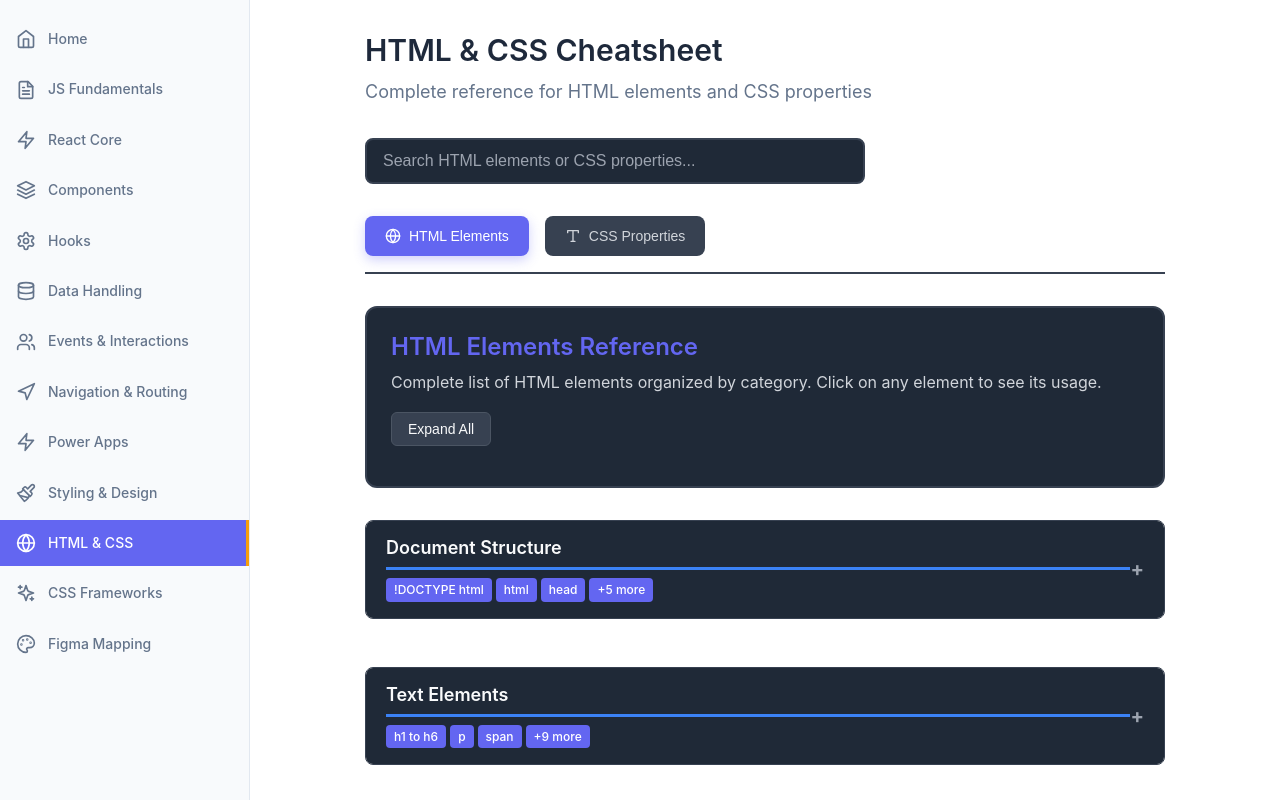
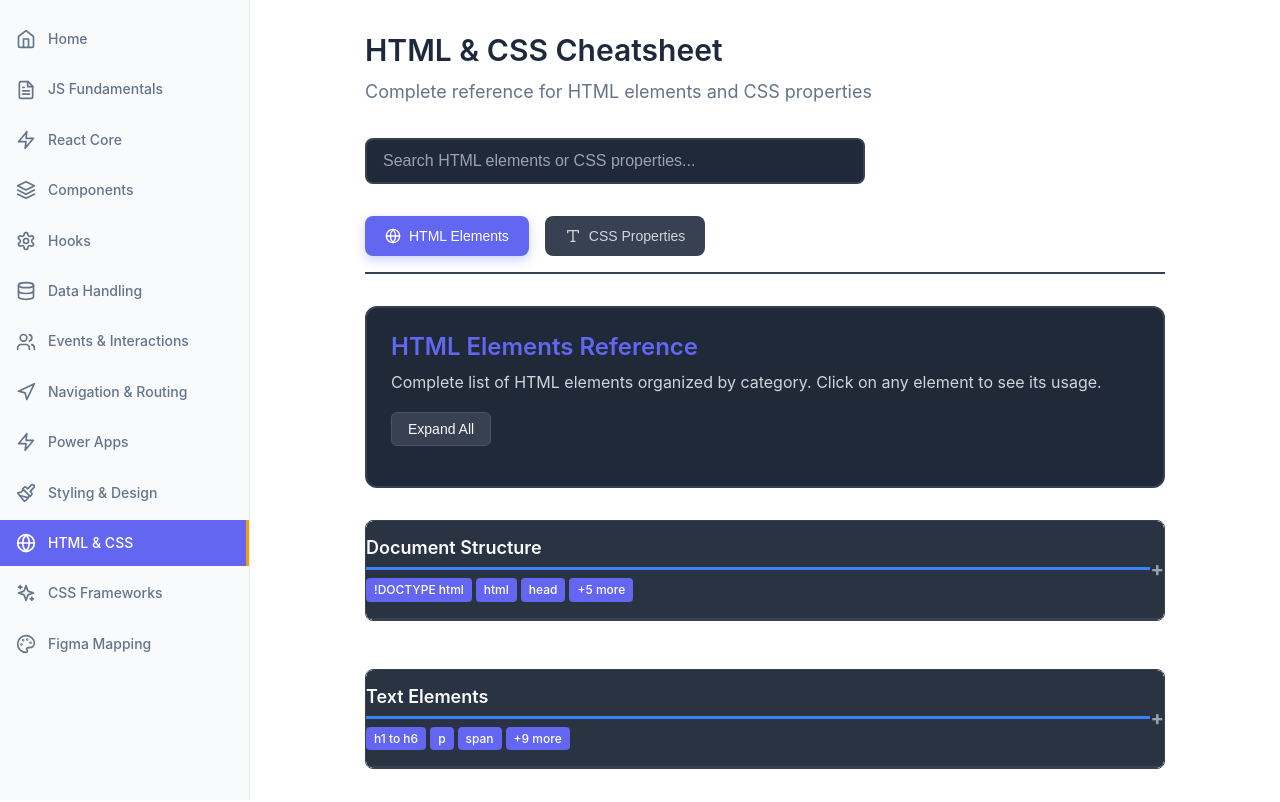
Before and after one commit to Kennet99/design-react-js-cheatsheet, a React (Vite) app: page /#/html-css in a window 1280 px wide. Shown: the top 802 px of the page. Built offline with nearby package versions, Linux system fonts and the light colour scheme.

Commit message:
Make accordion headers sticky for better navigation context

```diff
--- a/src/App.css
+++ b/src/App.css
@@ -1473,6 +1473,7 @@
   border-radius: 8px;
   margin-bottom: 16px;
   overflow: hidden;
+  position: relative;
 }
 
 .accordion-header {
@@ -1483,6 +1484,15 @@
   justify-content: space-between;
   align-items: center;
   transition: background-color 0.2s;
+  position: sticky;
+  top: 0;
+  z-index: 10;
+  backdrop-filter: blur(8px);
+  background: rgba(31, 41, 55, 0.95);
+  border-bottom: 2px solid #374151;
+  margin: 0 -20px;
+  padding-left: 20px;
+  padding-right: 20px;
 }
 
 .accordion-header-content {
```
